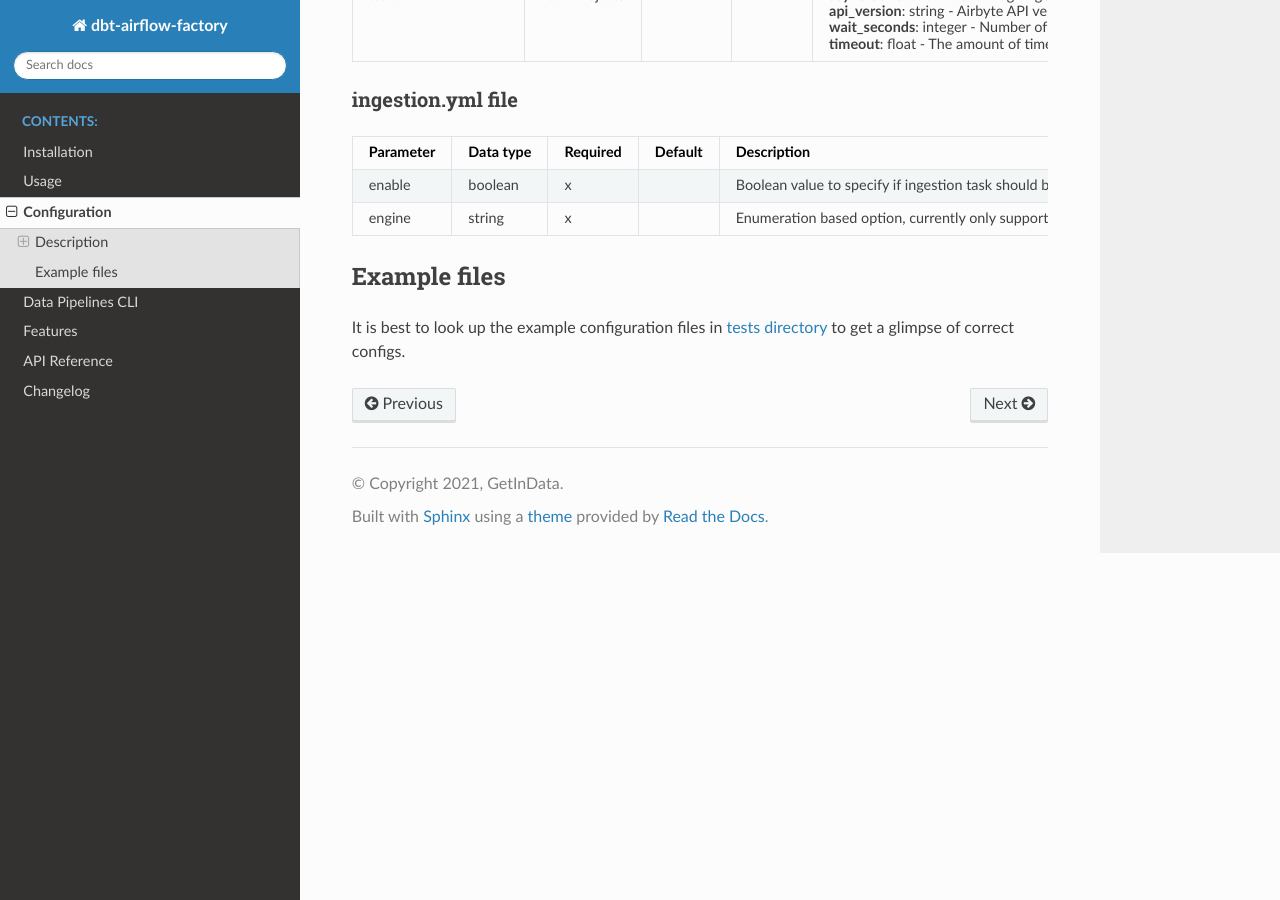
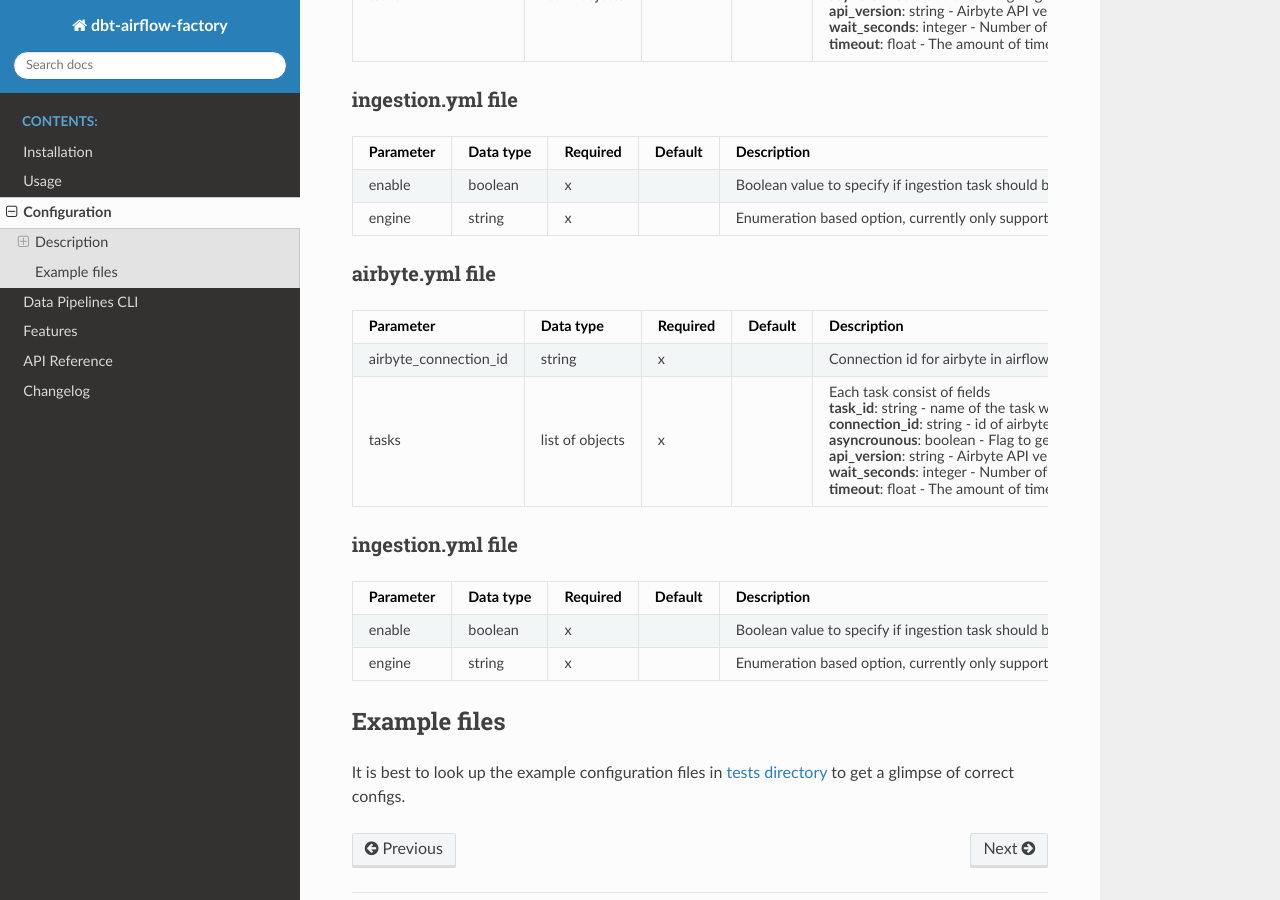
Before and after one commit to getindata/dbt-airflow-factory, a Sphinx documentation site: the page built from docs/configuration.rst, in a window 1280 px wide and 900 px high, scrolled down 1912 px. Built offline with Sphinx 7.4.7 and the Read the Docs theme 2.0.0, drawn with Linux system fonts in a browser that asks for light colours; pages that are not in the unit, such as notebooks, are missing from menus.

Commit message:
Data 369 integrate scheduling airbyte from airflow in the same dag as transformations (#64)
* feat: [DATA-369] Add ingestion tasks.

```diff
--- a/docs/configuration.rst
+++ b/docs/configuration.rst
@@ -248,6 +248,65 @@ ingestion.yml file
      -
      - Enumeration based option, currently only supported value is airbyte
 
+
+airbyte.yml file
+~~~~~~~~~~~~~~~~~~~~~~~
+.. list-table::
+   :widths: 25 20 2 13 40
+   :header-rows: 1
+
+   * - Parameter
+     - Data type
+     - Required
+     - Default
+     - Description
+   * - airbyte_connection_id
+     - string
+     - x
+     -
+     - Connection id for airbyte in airflow instance. Remember to add this to airflow dependencies
+       `apache-airflow-providers-airbyte` to be able to add such connection.
+   * - tasks
+     - list of objects
+     - x
+     -
+     - Each task consist of fields
+
+       **task_id**: string - name of the task which will be shown on airflow
+
+       **connection_id**: string - id of airbyte connection
+
+       **asyncrounous**: boolean - Flag to get job_id after submitting the job to the Airbyte API.
+
+       **api_version**: string - Airbyte API version
+
+       **wait_seconds**: integer - Number of seconds between checks. Only used when ``asynchronous`` is False
+
+       **timeout**: float - The amount of time, in seconds, to wait for the request to complete
+
+
+ingestion.yml file
+~~~~~~~~~~~~~~~~~~~~~~~
+.. list-table::
+   :widths: 25 20 2 13 40
+   :header-rows: 1
+
+   * - Parameter
+     - Data type
+     - Required
+     - Default
+     - Description
+   * - enable
+     - boolean
+     - x
+     -
+     - Boolean value to specify if ingestion task should be added to airflow dag.
+   * - engine
+     - string
+     - x
+     -
+     - Enumeration based option, currently only supported value is airbyte
+
 Example files
 +++++++++++++++++++
 
```
